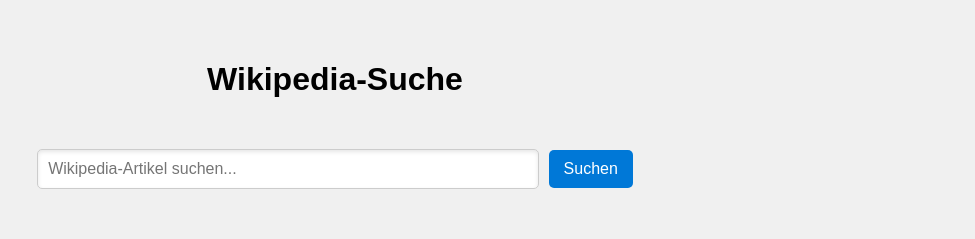
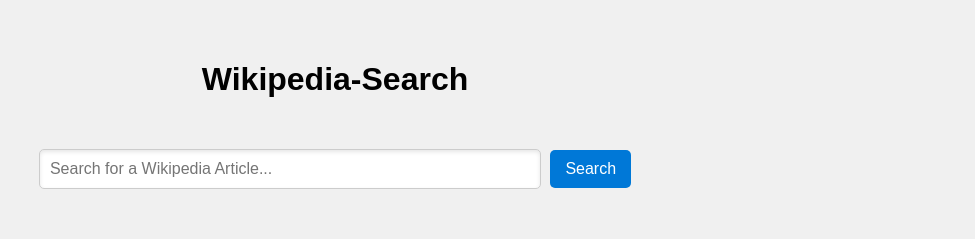
Before and after one commit to kenji015/WikiSearch, a plain HTML site: page searchIndex.html in a window 1280 px wide. Shown: the top 239 px of the page, without its empty margins (305-1280 px from the left). Drawn offline with Linux system fonts and the light colour scheme.

Commit message:
Comment & Text changes

```diff
--- a/script.js
+++ b/script.js
@@ -2,8 +2,8 @@ async function searchWikipedia() {
       const query = document.getElementById('searchInput').value;
       const resultsContainer = document.getElementById('results');
       const iframe = document.getElementById('articleViewer');
-      iframe.style.display = 'none'; // Artikelanzeige ausblenden
-      resultsContainer.innerHTML = ''; // Ergebnisse leeren
+      iframe.style.display = 'none'; // Article-View disable
+      resultsContainer.innerHTML = ''; // Clear result
 
       if (!query.trim()) return;
 
--- a/searchIndex.html
+++ b/searchIndex.html
@@ -9,9 +9,9 @@
 </head>
 <body>
   <div class="search-container">
-    <h1>Wikipedia-Suche</h1>
-    <input type="text" id="searchInput" placeholder="Wikipedia-Artikel suchen..." />
-    <button onclick="searchWikipedia()">Suchen</button>
+    <h1>Wikipedia-Search</h1>
+    <input type="text" id="searchInput" placeholder="Search for a Wikipedia Article..." />
+    <button onclick="searchWikipedia()">Search</button>
 
     <div class="results" id="results"></div>
 
--- a/static/style.css
+++ b/static/style.css
@@ -69,4 +69,4 @@ iframe {
       border: 1px solid #ccc;
       margin-top: 2rem;
       background-color: white;
-    }
+}
```
